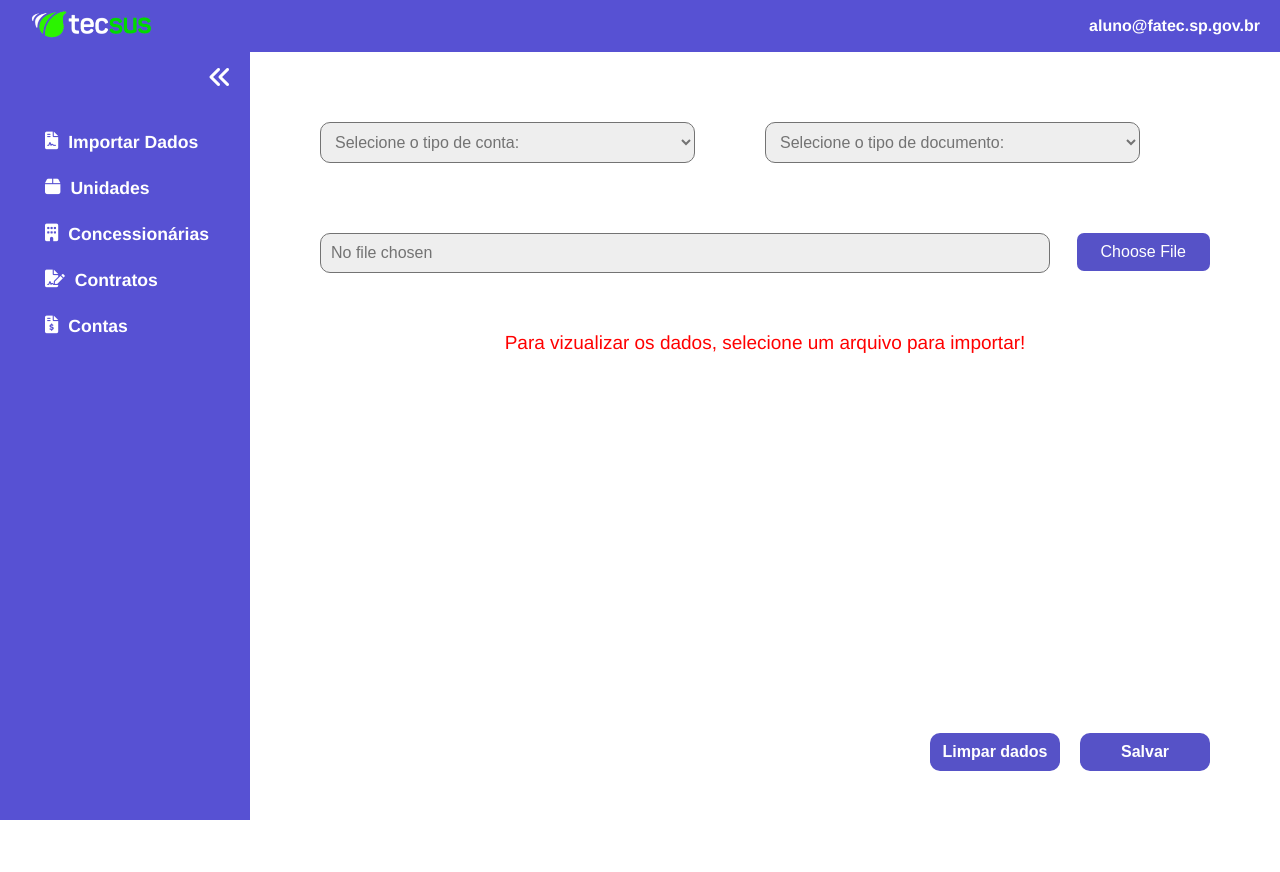
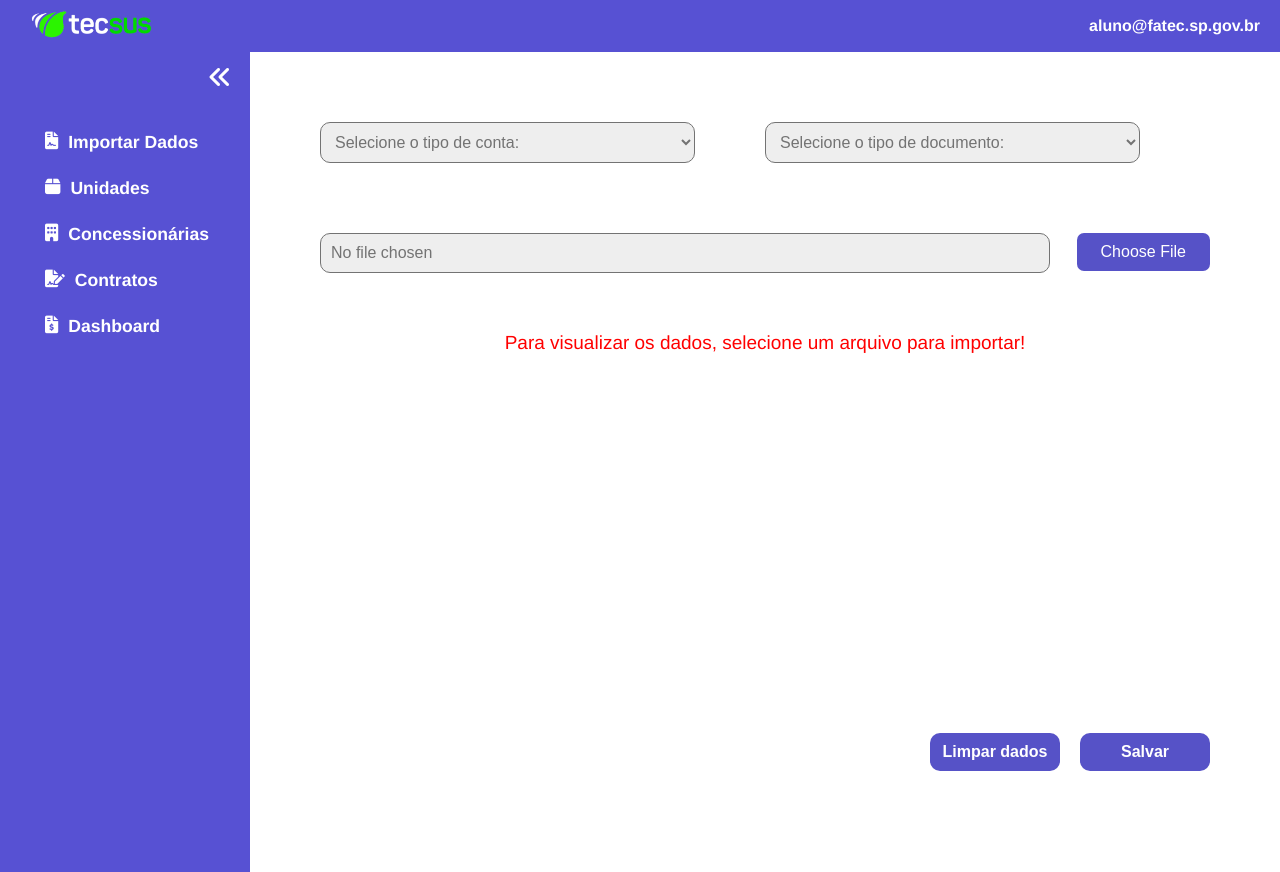
Before and after one commit to Data-Team23/Tecsus-frontend, a Vue app in the folder app-web/: page /upload in a window 1280 px wide. Before the commit the page ends 841 px from the top, so only its background shows below. Built offline with nearby package versions, Linux system fonts and the light colour scheme.

Commit message:
perf: refatorando alguns styles

```diff
--- a/app-web/package.json
+++ b/app-web/package.json
@@ -19,6 +19,7 @@
     "@fortawesome/vue-fontawesome": "^3.0.6",
     "axios": "^1.6.8",
     "core-js": "^3.8.3",
+    "powerbi-client": "^2.23.1",
     "vue": "^3.2.13",
     "vue-router": "^4.3.0",
     "vue-toastification": "^2.0.0-rc.5"
--- a/app-web/src/assets/styles/navbar.css
+++ b/app-web/src/assets/styles/navbar.css
@@ -36,8 +36,8 @@ body {
   background-color: var(--cor-primaria);
   color: var(--cor-texto);
   width: 250px;
-  height: calc(100% - 52px);
-  position: fixed;
+  height: 100%;
+  position: absolute;
   top: 52px;
   left: 0;
   padding-top: 20px;
--- a/app-web/src/components/NavBar/NavBar.vue
+++ b/app-web/src/components/NavBar/NavBar.vue
@@ -31,9 +31,9 @@
                     <i class="fa-solid fa-file-signature" style="color: #ffffff;"></i>
                     Contratos
                 </router-link>
-                <router-link to="/contas">
+                <router-link to="/dashboard">
                     <i class="fa-solid fa-file-invoice-dollar" style="color: #ffffff;"></i>
-                    Contas
+                    Dashboard
                 </router-link>
             </div>
         </div>
--- a/app-web/src/components/Table/Table.vue
+++ b/app-web/src/components/Table/Table.vue
@@ -1,5 +1,6 @@
 <template>
   <div>
+    <div class="table-container">
       <table v-if="paginatedData">
         <thead>
           <tr>
@@ -12,6 +13,7 @@
           </tr>
         </tbody>
       </table>
+    </div>
     <div class="pagination-buttons">
       <button @click="previousPage" :disabled="currentPage === 1">Anterior</button>
       <span>Página {{ currentPage }} de {{ totalPages }}</span>
@@ -19,6 +21,7 @@
     </div>
   </div>
 </template>
+
 
 <script setup>
 import { ref, watch, computed } from 'vue';
--- a/app-web/src/components/Table/styles.css
+++ b/app-web/src/components/Table/styles.css
@@ -23,3 +23,8 @@ th {
 .pagination-buttons button {
     margin-right: 10px;
 }
+
+.table-container {
+    max-height: 300px;
+    overflow-y: auto;
+}
--- a/app-web/src/main.js
+++ b/app-web/src/main.js
@@ -8,6 +8,8 @@ import { FontAwesomeIcon } from '@fortawesome/vue-fontawesome';
 
 import Toast from "vue-toastification";
 import "vue-toastification/dist/index.css";
+
+import * as powerbi from 'powerbi-client';
 
 library.add(fas);
 
--- a/app-web/src/router/index.js
+++ b/app-web/src/router/index.js
@@ -1,11 +1,17 @@
 import { createRouter, createWebHistory } from 'vue-router';
 import UploadImage from '@/views/Upload.vue';
+import Dashboard from '@/views/Dashboard.vue'
 
 const routes = [
   {
     path: '/upload',
     name: 'Upload',
     component: UploadImage
+  },
+  {
+    path: '/dashboard',
+    name: 'Dashboard',
+    component: Dashboard
   },
 ];
 
--- /dev/null
+++ b/app-web/src/views/Dashboard.vue
@@ -0,0 +1,5 @@
+<template>
+  <div class="powerbi-dashboard">
+    <iframe title="API Tecsus (1)" width="100%" height="840" src="https://app.powerbi.com/view?r=eyJrIjoiZTQ2NzRiYzAtZWI3MC00N2QwLWIwOWYtYWIwMjkyNmI5ODIzIiwidCI6ImNmNzJlMmJkLTdhMmItNDc4My1iZGViLTM5ZDU3YjA3Zjc2ZiIsImMiOjR9" frameborder="0" allowFullScreen="true"></iframe>
+  </div>
+</template>
--- a/app-web/src/views/Upload.vue
+++ b/app-web/src/views/Upload.vue
@@ -26,7 +26,7 @@
         </div>
         <div class="container-table">
             <div class="container-table-message" v-if="!fileInputValue">
-                <p>Para vizualizar os dados, selecione um arquivo para importar!</p>
+                <p>Para visualizar os dados, selecione um arquivo para importar!</p>
             </div>
             <Table
                 :data-object="tableObject"
```
Also changed, not shown: 1 other file (tests, documents, lock files or other folders). Lines whose indentation alone changed are shown as unchanged.
